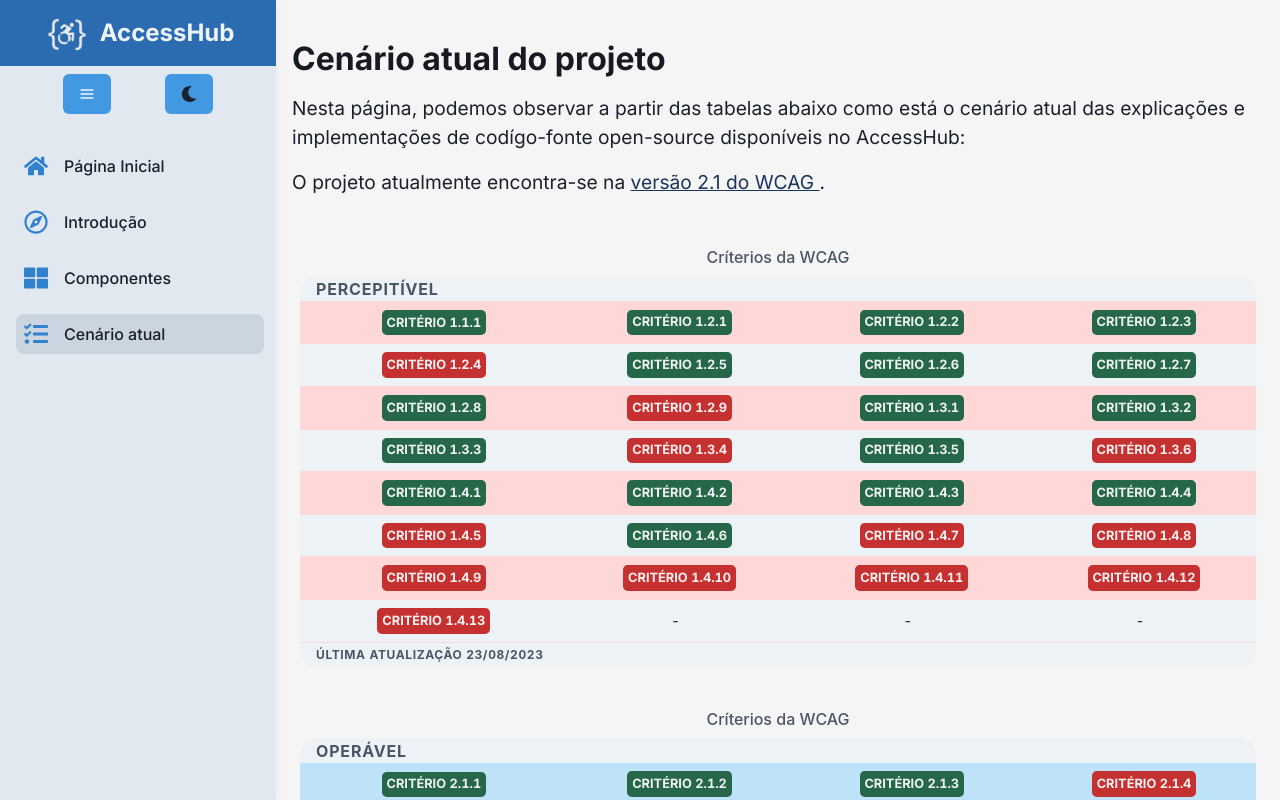
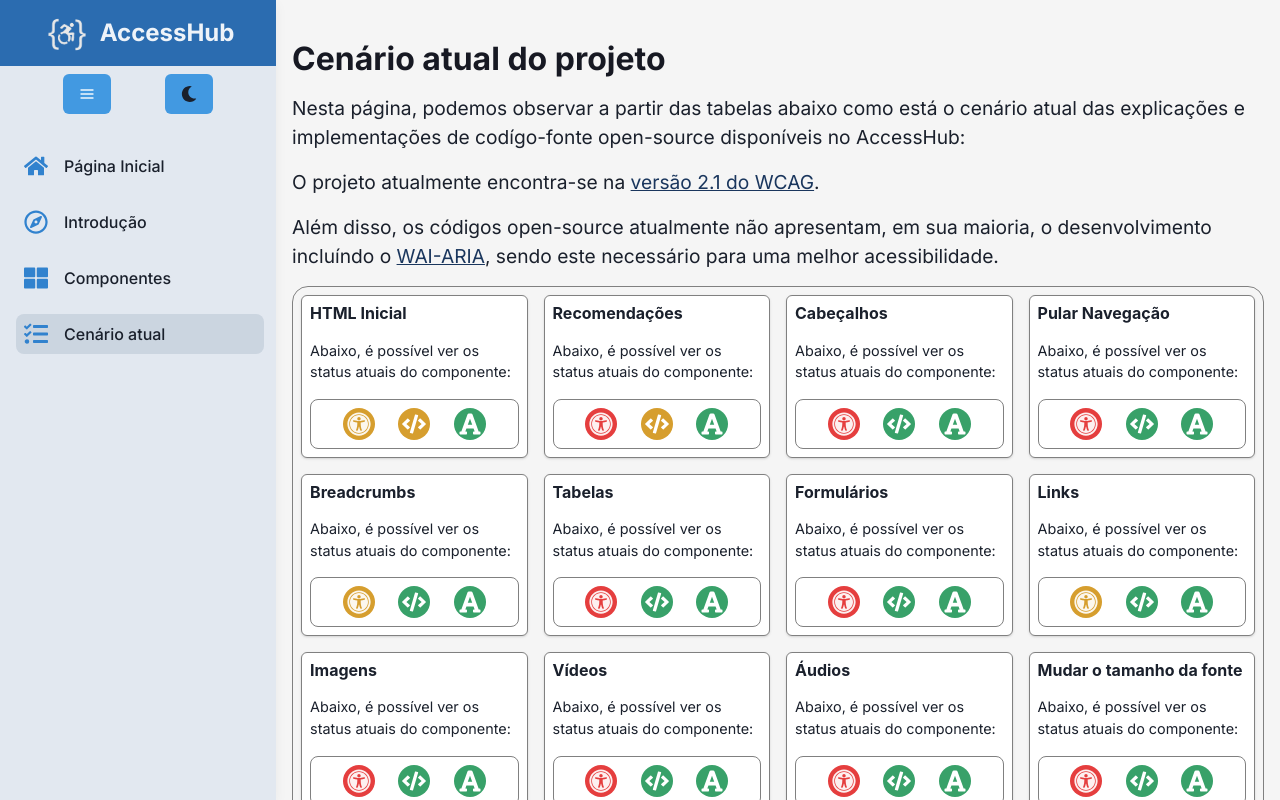
Before and after one commit to daviteixeira-dev/accesshub, a React (Vite) app: page /current-scenario in a window 1280 px wide. Built offline with nearby package versions, Linux system fonts and the light colour scheme.

Commit message:
Current scenario page update

```diff
--- a/src/pages/CurrentScenario.tsx
+++ b/src/pages/CurrentScenario.tsx
@@ -27,6 +27,7 @@ import Footer from '../components/Footer/Footer';
 import MenuMobile from '../components/TopMenu/MenuMobile';
 import MenuSideBar from '../components/MenuSideBar/MenuSideBar';
 import BadgeWCAGInfoNumber from '../components/BadgeWCAGInfoNumber/BadgeWCAGInfoNumber';
+import ComponentStatusPanel from '../components/ComponentStatusPanel/ComponentStatusPanel';
 
 const CurrentScenario = () => {
 
@@ -90,8 +91,22 @@ const CurrentScenario = () => {
                         fontSize='1.2rem'
                         fontFamily='Inter'
                     >
-                        O projeto atualmente encontra-se na <Link color='blue.900' href='https://www.w3.org/WAI/WCAG21/Understanding/' textDecor='underline' isExternal> versão 2.1 do WCAG </Link>.
+                        O projeto atualmente encontra-se na <Link color='blue.900' href='https://www.w3.org/WAI/WCAG21/Understanding/' textDecor='underline' isExternal> versão 2.1 do WCAG</Link>.
                     </Text>
+
+                    <Text
+                        mb='1rem'
+                        fontWeight='400'
+                        fontSize='1.2rem'
+                        fontFamily='Inter'
+                    >
+                        Além disso, os códigos open-source atualmente não apresentam, em sua maioria, o desenvolvimento
+                        incluíndo o <Link color='blue.900' href='https://www.w3.org/WAI/standards-guidelines/aria/' textDecor='underline' isExternal> WAI-ARIA</Link>, sendo este necessário para uma melhor acessibilidade.
+                    </Text>
+
+                    <Flex>
+                        <ComponentStatusPanel />
+                    </Flex>
 
                     <TableContainer
                         padding='.5rem'
```
